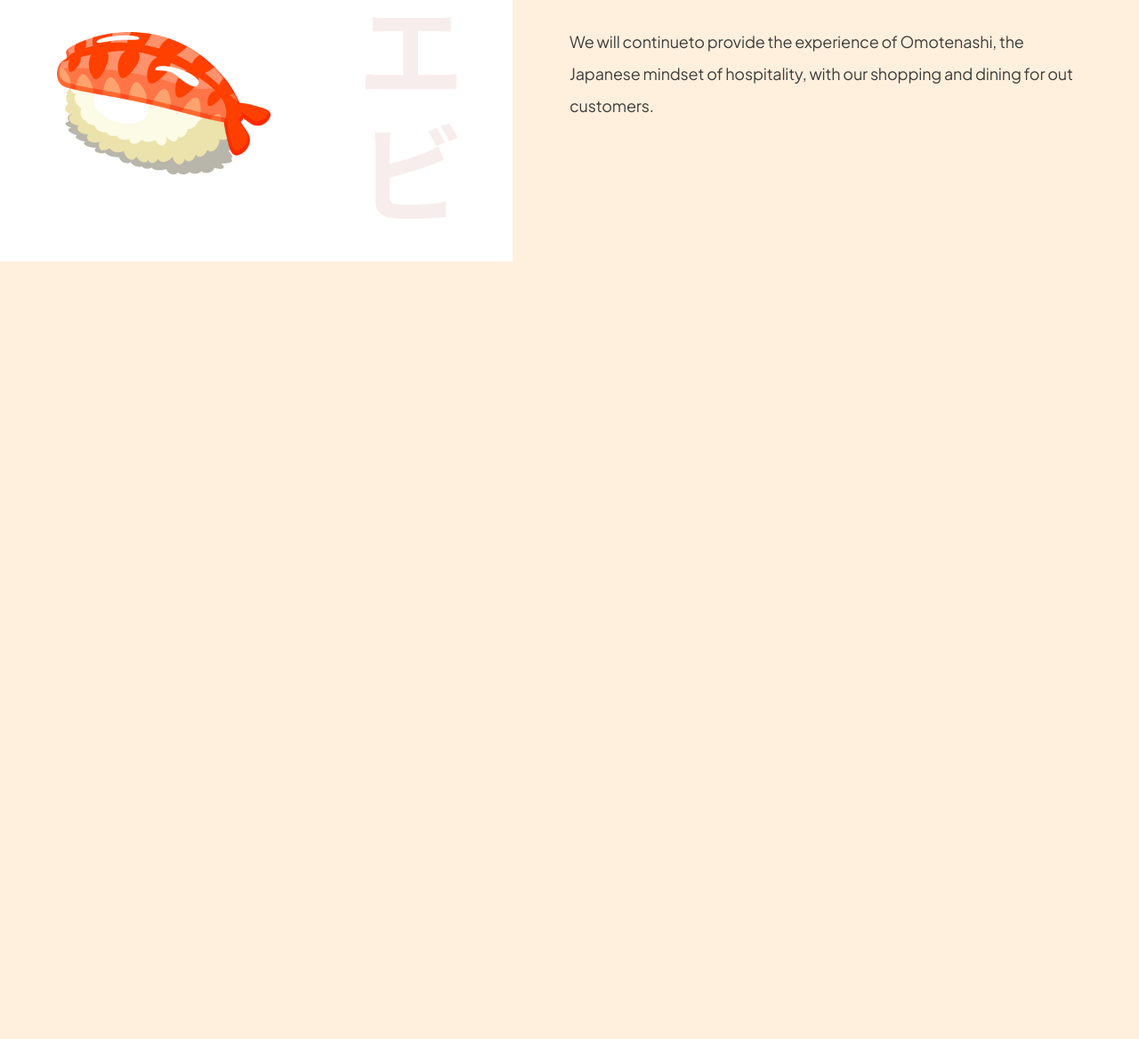
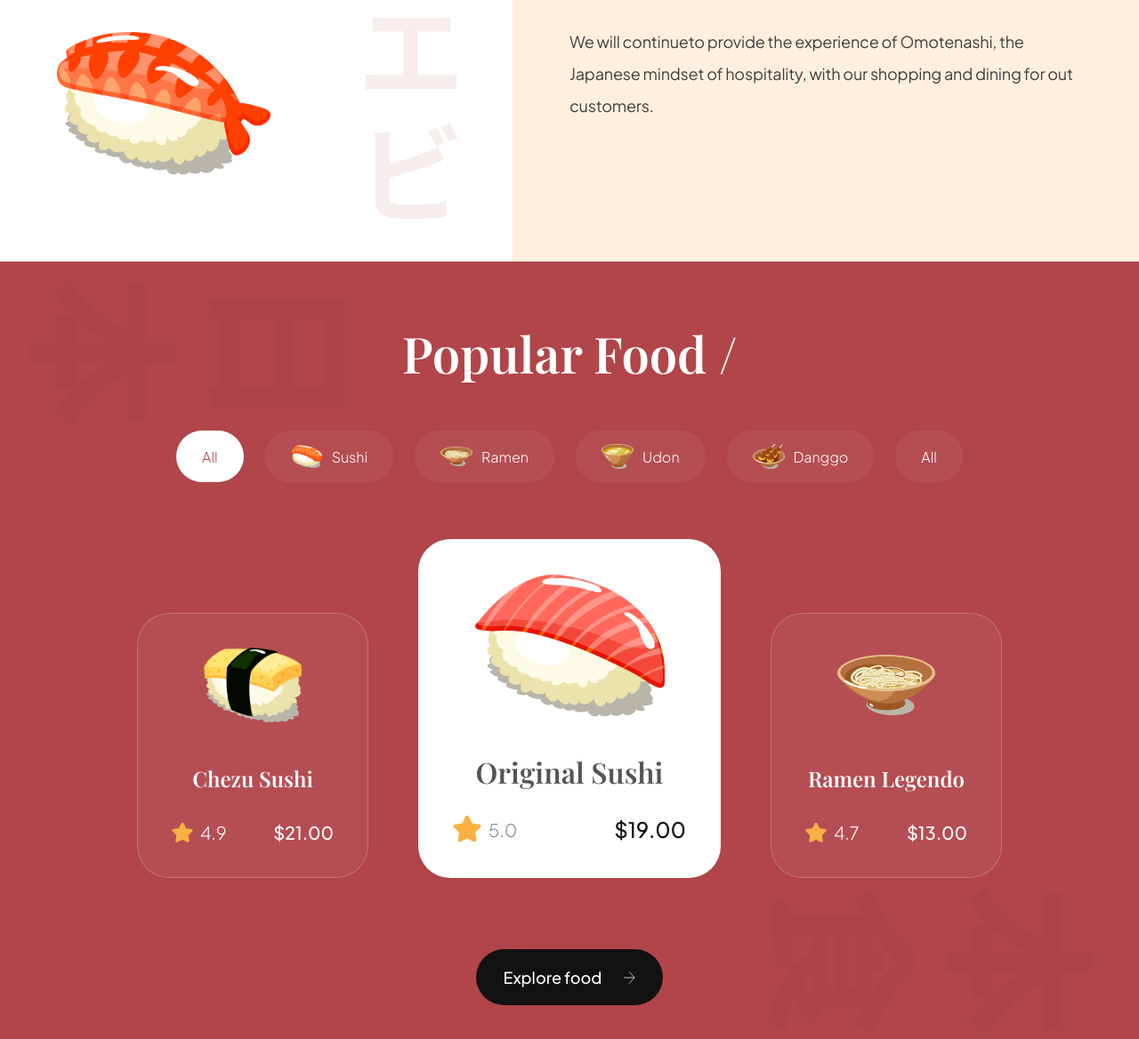
Before and after one commit to Frankuccino/sushiman, a website built with Vite: page index.html in a window 1280 px wide. Shown: the part 1252-2420 px from the top of the page at 89% size. Before the commit the page ends 1546 px from the top, so only its background shows below. Built offline with nearby package versions, Linux system fonts and the light colour scheme; files whose address does not match are found by name.

Commit message:
feat(catalog section): added complete html section for popular foods catalog & complete css for the whole popular food section

```diff
--- a/css/sections/popular.css
+++ b/css/sections/popular.css
@@ -0,0 +1,192 @@
+.popular-foods {
+  padding: 64px;
+
+  display: flex;
+  flex-direction: column;
+
+  background-color: var(--primary-color);
+  background-image: url(../../assets/popular_bg.png);
+  background-position: center;
+  background-repeat: no-repeat;
+  background-size: contain;
+
+  overflow: hidden;
+}
+
+.popular-foods__title {
+  font-size: 56px;
+  font-family: var(--playfair-display);
+  font-weight: 600;
+  line-height: 78px;
+  color: #fff;
+  text-align: center;
+}
+
+.popular-foods__filters {
+  margin-top: 48px;
+  max-width: 100%;
+  overflow-x: auto;
+
+  display: flex;
+  justify-content: center;
+  gap: 24px;
+}
+
+.popular-foods__filter-btn {
+  padding: 10px 28px;
+  display: flex;
+  flex-direction: row;
+  align-items: center;
+  gap: 10px;
+
+  background: rgba(255, 255, 255, 0.05);
+  border: 1px solid rgba(255, 255, 255, 0.02);
+  border-radius: 46px;
+
+  font-size: 16px;
+  font-weight: 300;
+  line-height: 25px;
+  font-family: var(--plus-jakarta-sans);
+  color: #fff;
+  cursor: pointer;
+}
+
+.popular-foods__filter-btn img {
+  width: 36px;
+  height: 36px;
+  object-fit: contain;
+}
+
+.popular-foods__filter-btn.active {
+  background: #fff;
+  color: var(--primary-color);
+}
+
+.popular-foods__filter-btn:hover {
+  background: #fff;
+  color: var(--primary-color);
+}
+
+.popular-foods__catalog {
+  margin-top: 64px;
+  display: flex;
+  justify-content: center;
+  align-items: flex-end;
+  flex-wrap: wrap;
+  gap: 56px;
+}
+
+.popular-foods__button {
+  width: fit-content;
+
+  padding: 20px 30px;
+  margin: 80px auto 0;
+
+  font-weight: 500;
+  font-size: 18px;
+  line-height: 23px;
+  font-family: var(--plus-jakarta-sans);
+  color: #fff;
+
+  border: none;
+  outline: none;
+  background: var(--secondary-color);
+  border-radius: 64px;
+  cursor: pointer;
+}
+
+.popular-foods__button img {
+  width: 14px;
+  height: 14px;
+  object-fit: contain;
+
+  margin-left: 21px;
+}
+
+.popular-foods__card {
+  padding: 38px;
+  min-width: 260px;
+  height: fit-content;
+
+  display: flex;
+  align-items: center;
+  flex-direction: column;
+
+  border-radius: 36px;
+  background: rgba(255, 255, 255, 0.05);
+  border: 1px solid rgba(255, 255, 255, 0.2);
+}
+
+.popular-foods__card-image {
+  width: 110px;
+  height: 84px;
+  object-fit: contain;
+}
+
+.popular-foods__card-title {
+  margin-top: 47px;
+
+  font-weight: 600;
+  font-size: 24px;
+  line-height: 32px;
+  font-family: var(--playfair-display);
+  color: #fff;
+  text-align: center;
+}
+
+.popular-foods__card-details {
+  width: 100%;
+  margin-top: 32px;
+}
+
+.popular-foods__card-rating {
+  display: flex;
+  align-items: center;
+  gap: 8px;
+}
+
+.popular-foods__card-rating img {
+  width: 24px;
+  height: 24px;
+  object-fit: contain;
+}
+
+.popular-foods__card-rating p {
+  font-size: 20px;
+  font-weight: 300;
+  font-family: var(--plus-jakarta-sans);
+  color: #fff;
+}
+
+.popular-foods__card-price {
+  font-size: 20px;
+  font-weight: 500;
+  font-family: var(--plus-jakarta-sans);
+  color: #fff;
+}
+
+/* active card CSS */
+.popular-foods__card.active-card {
+  background: #fff;
+  min-width: 340px;
+}
+.popular-foods__card.active-card .popular-foods__card-image {
+  width: 240px;
+  height: 160px;
+}
+.popular-foods__card.active-card .popular-foods__card-title {
+  color: var(--black-500);
+  font-size: 32px;
+}
+.popular-foods__card.active-card .popular-foods__card-rating img {
+  width: 32px;
+  height: 32px;
+}
+.popular-foods__card.active-card .popular-foods__card-rating p {
+  font: 24px;
+  color: var(--gray-100);
+}
+.popular-foods__card.active-card .popular-foods__card-price {
+  font-size: 24px;
+  color: var(--secondary-color);
+}
--- a/index.html
+++ b/index.html
@@ -110,6 +110,89 @@
       </div>
     </section>
 
+    <section class="popular-foods" id="meunu ">
+      <h2 class="popular-foods__title">Popular Food /</h2>
+
+      <div class="popular-foods__filters sushi__hide-scrollbar">
+        <button class="popular-foods__filter-btn active">All</button>
+        <button class="popular-foods__filter-btn">
+          <img src="/assets//sushi-9.png" alt="sushi 9" />
+          Sushi
+        </button>
+        <button class="popular-foods__filter-btn">
+          <img src="/assets//sushi-8.png" alt="sushi 8" />
+          Ramen
+        </button>
+        <button class="popular-foods__filter-btn">
+          <img src="/assets//sushi-7.png" alt="sushi 7" />
+          Udon
+        </button>
+        <button class="popular-foods__filter-btn">
+          <img src="/assets//sushi-6.png" alt="sushi 6" />
+          Danggo
+        </button>
+        <button class="popular-foods__filter-btn">All</button>
+      </div>
+
+      <!-- cards catalog -->
+      <div class="popular-foods__catalog">
+        <article class="popular-foods__card">
+          <img
+            class="popular-foods__card-image"
+            src="assets/sushi-12.png"
+            alt="sushi 12"
+          />
+          <h4 class="popular-foods__card-title">Chezu Sushi</h4>
+
+          <div class="popular-foods__card-details flex-between">
+            <div class="popular-foods__card-rating">
+              <img src="assets/star.svg" alt="star" />
+              <p>4.9</p>
+            </div>
+            <p class="popular-foods__card-price">$21.00</p>
+          </div>
+        </article>
+        <!-- second card -->
+        <article class="popular-foods__card active-card">
+          <img
+            class="popular-foods__card-image"
+            src="assets/sushi-11.png"
+            alt="sushi 11"
+          />
+          <h4 class="popular-foods__card-title">Original Sushi</h4>
+
+          <div class="popular-foods__card-details flex-between">
+            <div class="popular-foods__card-rating">
+              <img src="assets/star.svg" alt="star" />
+              <p>5.0</p>
+            </div>
+            <p class="popular-foods__card-price">$19.00</p>
+          </div>
+        </article>
+        <!-- third card -->
+        <article class="popular-foods__card">
+          <img
+            class="popular-foods__card-image"
+            src="assets/sushi-10.png"
+            alt="sushi 10"
+          />
+          <h4 class="popular-foods__card-title">Ramen Legendo</h4>
+
+          <div class="popular-foods__card-details flex-between">
+            <div class="popular-foods__card-rating">
+              <img src="assets/star.svg" alt="star" />
+              <p>4.7</p>
+            </div>
+            <p class="popular-foods__card-price">$13.00</p>
+          </div>
+        </article>
+      </div>
+      <button class="popular-foods__button">
+        Explore food
+        <img src="assets/arrow-right.svg" alt="arrow right" />
+      </button>
+    </section>
+
     <script src="js/script.js" type="module"></script>
   </body>
 </html>
```
